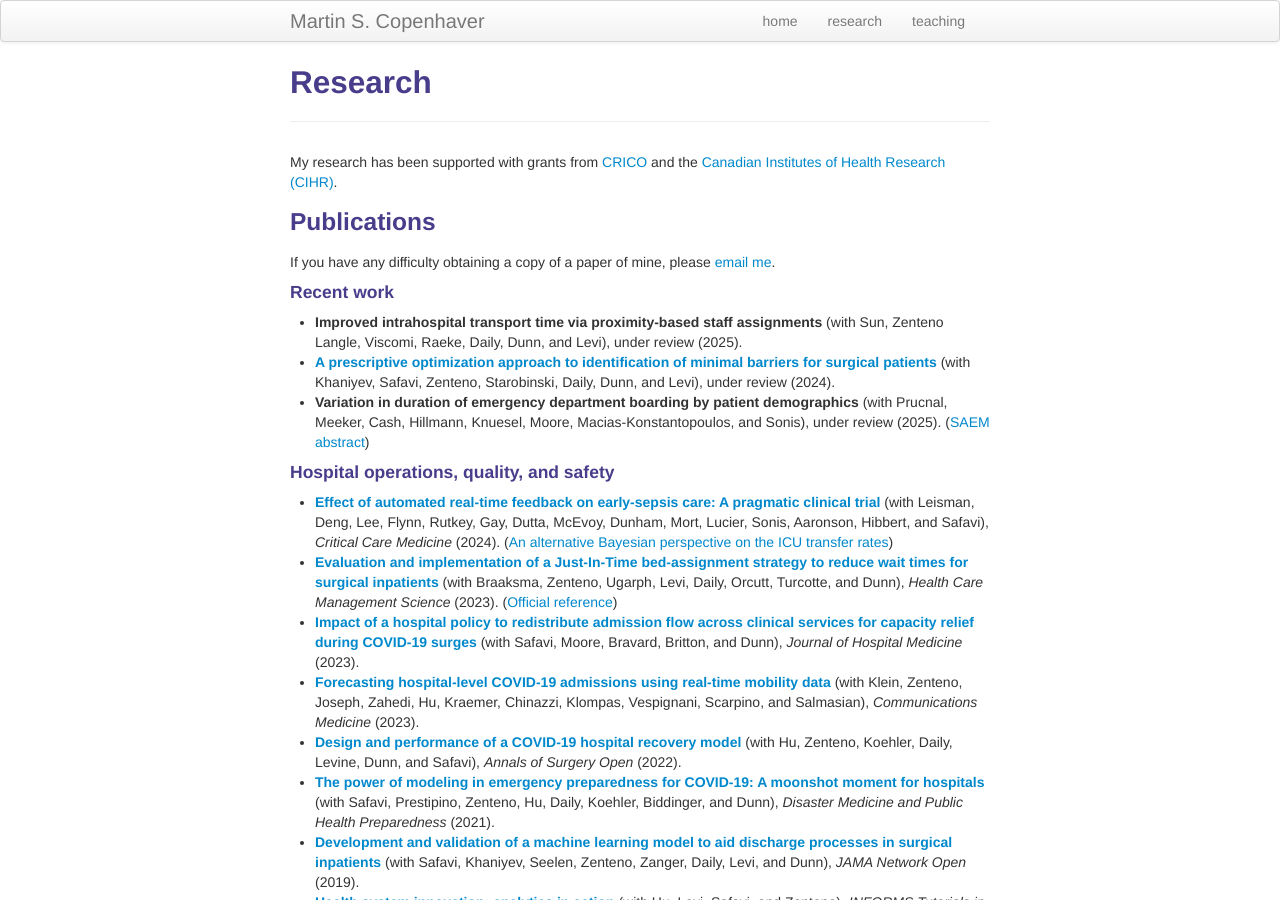
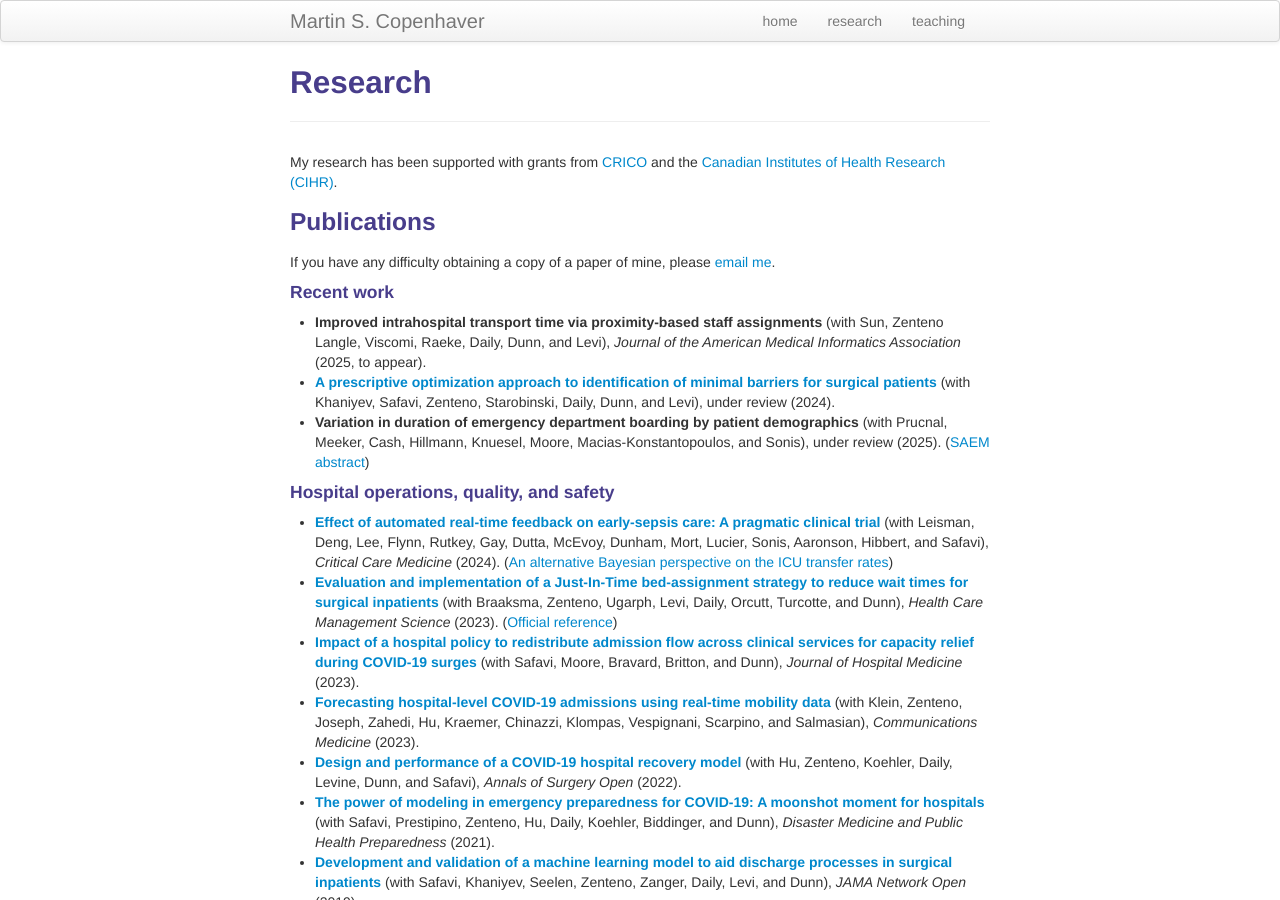
Before and after one commit to martincopenhaver/martincopenhaver.github.io, a Jekyll site: the page built from research.md, in a window 1280 px wide and 900 px high. Built offline with Jekyll 4.4.1, drawn with Linux system fonts in a browser that asks for light colours.

Commit message:
Update research.md

```diff
--- a/research.md
+++ b/research.md
@@ -13,7 +13,7 @@ My research has been supported with grants from [CRICO](https://www.rmf.harvard.
 If you have any difficulty obtaining a copy of a paper of mine, please <a href="mailto:last name at jhmi.edu">email me</a>.
 
 #### Recent work
-* **Improved intrahospital transport time via proximity-based staff assignments** (with Sun, Zenteno Langle, Viscomi, Raeke, Daily, Dunn, and Levi), under review (2025).
+* **Improved intrahospital transport time via proximity-based staff assignments** (with Sun, Zenteno Langle, Viscomi, Raeke, Daily, Dunn, and Levi), _Journal of the American Medical Informatics Association_ (2025, to appear).
 * [**A prescriptive optimization approach to identification of minimal barriers for surgical patients**](https://www.medrxiv.org/content/10.1101/2023.03.24.23287694.pdf) (with Khaniyev, Safavi, Zenteno, Starobinski, Daily, Dunn, and Levi), under review (2024).
 * **Variation in duration of emergency department boarding by patient demographics** (with Prucnal, Meeker, Cash, Hillmann, Knuesel, Moore, Macias-Konstantopoulos, and Sonis), under review (2025). ([SAEM abstract](https://www.annemergmed.com/article/S0196-0644(24)00810-2/fulltext))
 
```
